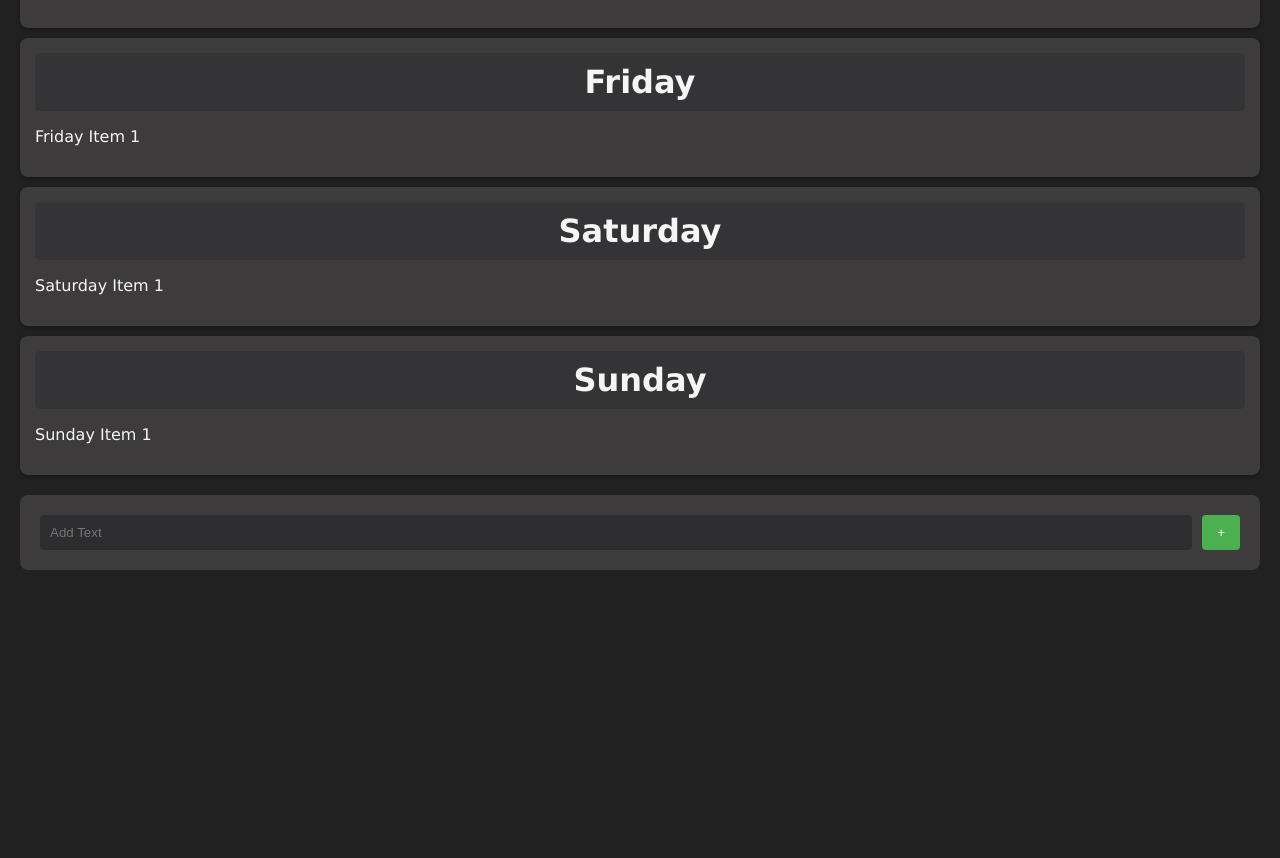
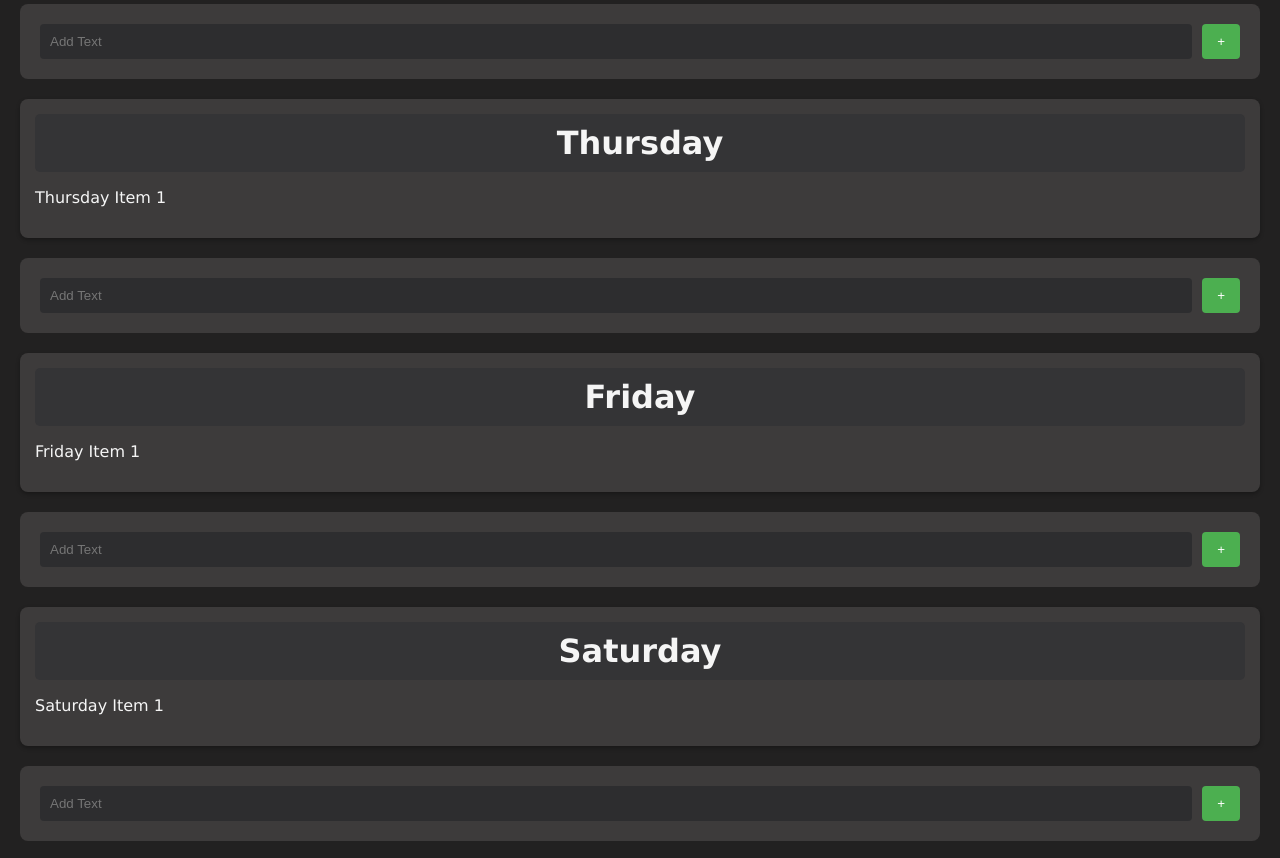
Before and after one commit to Ant2235/App-project, a plain HTML site: page index.html in a window 1280 px wide. Shown: the part 764-1622 px from the top of the page. Before the commit the page ends 1374 px from the top, so only its background shows below. Drawn offline with Linux system fonts and the light colour scheme.

Commit message:
putting pieces together

```diff
--- a/index.html
+++ b/index.html
@@ -11,7 +11,8 @@
 
 
     <h1>Weekly Schedule</h1>
-    <div id="main" class="day-card">
+    <div id="monday-box">
+    <div class="day-card">
         <h1 class="day-name">Monday</h1>
         <div class="day-card-main">
             <ul id="list">
@@ -23,8 +24,10 @@
         <input id="input" type="text" placeholder="Add Text">
         <button class="add-button" onclick="addTask()">+</button>
     </div>
+    </div>
 
-    <div id="main" class="day-card">
+    <div id="tuesday-box">
+    <div class="day-card">
         <h1 class="day-name">Tuesday</h1>
         <div class="day-card-main">
             <ul id="list">
@@ -32,8 +35,14 @@
             </ul>
         </div>
     </div>
+     <div class="form-box">
+        <input id="input" type="text" placeholder="Add Text">
+        <button class="add-button" onclick="addTask()">+</button>
+    </div>
+    </div>
 
-    <div id="main" class="day-card">
+    <div id="wednesday-box">
+    <div class="day-card">
         <h1 class="day-name">Wednesday</h1>
         <div class="day-card-main">
             <ul id="list">
@@ -41,8 +50,14 @@
             </ul>
         </div>
     </div>
+     <div class="form-box">
+        <input id="input" type="text" placeholder="Add Text">
+        <button class="add-button" onclick="addTask()">+</button>
+    </div>
+    </div>
 
-    <div id="main" class="day-card">
+    <div id="thursday-box">
+    <div class="day-card">
         <h1 class="day-name">Thursday</h1>
         <div class="day-card-main">
             <ul id="list">
@@ -50,8 +65,14 @@
             </ul>
         </div>
     </div>
+     <div class="form-box">
+        <input id="input" type="text" placeholder="Add Text">
+        <button class="add-button" onclick="addTask()">+</button>
+    </div>
+    </div>
 
-     <div id="main" class="day-card">
+    <div id="friday-box">
+     <div class="day-card">
         <h1 class="day-name">Friday</h1>
         <div class="day-card-main">
             <ul id="list">
@@ -59,8 +80,14 @@
             </ul>
         </div>
     </div>
+     <div class="form-box">
+        <input id="input" type="text" placeholder="Add Text">
+        <button class="add-button" onclick="addTask()">+</button>
+    </div>
+    </div>
 
-     <div id="main" class="day-card">
+    <div id="saturday-box">
+     <div class="day-card">
         <h1 class="day-name">Saturday</h1>
         <div class="day-card-main">
             <ul id="list">
@@ -68,8 +95,14 @@
             </ul>
         </div>
     </div>
+     <div class="form-box">
+        <input id="input" type="text" placeholder="Add Text">
+        <button class="add-button" onclick="addTask()">+</button>
+    </div>
+    </div>
 
-     <div id="main" class="day-card">
+    <div id="sunday-box">
+     <div class="day-card">
         <h1 class="day-name">Sunday</h1>
         <div class="day-card-main">
             <ul id="list">
@@ -77,12 +110,13 @@
             </ul>
         </div>
     </div>
-
-
-    <div class="form-box">
+     <div class="form-box">
         <input id="input" type="text" placeholder="Add Text">
         <button class="add-button" onclick="addTask()">+</button>
     </div>
+    </div>
+
+
 
 </body>
 </html>
```
